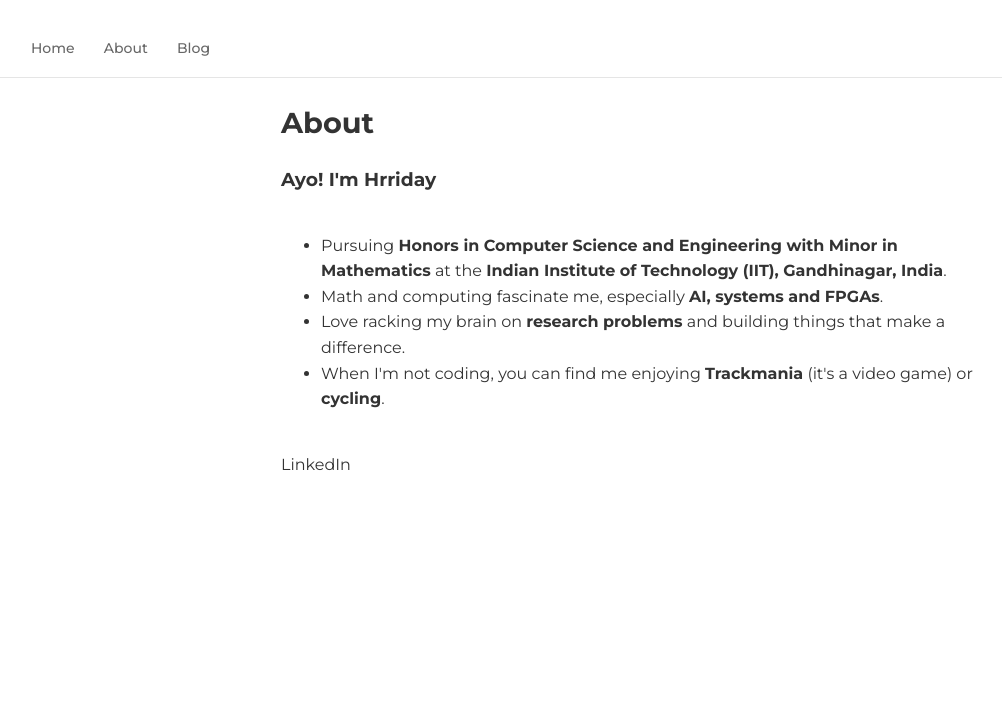
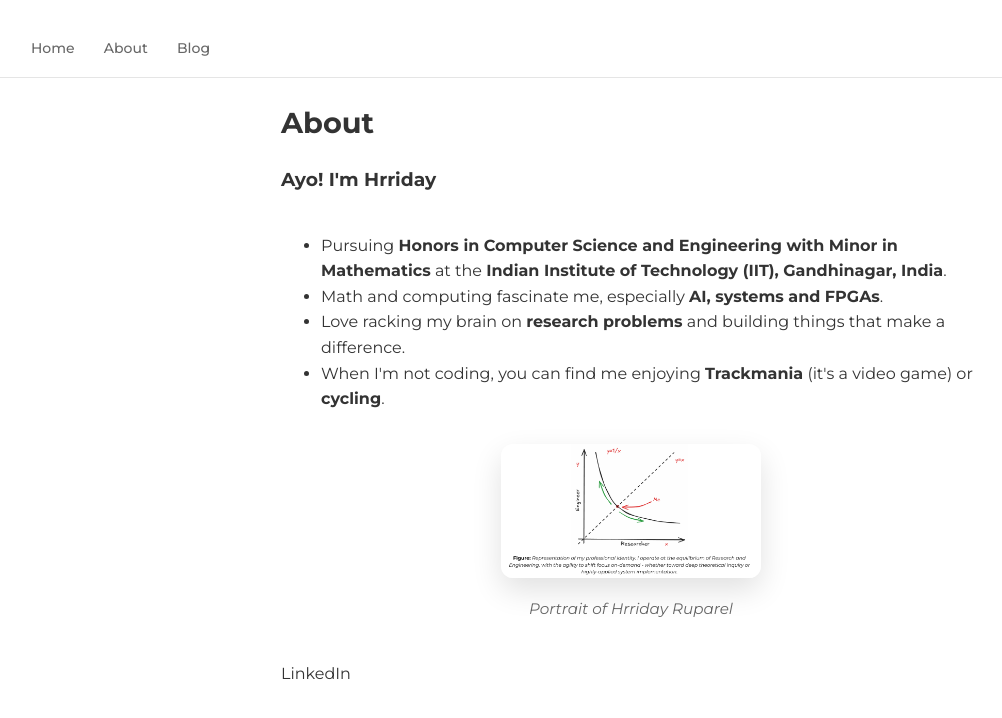
Before and after one commit to Robohrriday/Robohrriday.github.io, a Jekyll site: the page built from about.html, in a window 1280 px wide. Shown: the top 718 px of the page, without its empty margins (9-1011 px from the left). Built offline with Jekyll 4.4.1, drawn with Linux system fonts in a browser that asks for light colours.

Commit message:
updated about

```diff
--- a/about.html
+++ b/about.html
@@ -13,6 +13,11 @@ description: Learn more about me and my work
         <li>Love racking my brain on <b>research problems</b> and building things that make a difference.</li>
         <li>When I'm not coding, you can find me enjoying <b>Trackmania</b> (it's a video game) or <b>cycling</b>.</li>
     </ul>
+
+    <figure class="about-portrait">
+        <img src="/assets/images/me.png" alt="Portrait of Hrriday Ruparel" loading="lazy">
+        <figcaption>Portrait of Hrriday Ruparel</figcaption>
+    </figure>
 </div>
 
 <p>
--- a/css/main.css
+++ b/css/main.css
@@ -241,6 +241,26 @@ h2 {
   font-size: 1.05em;
   line-height: 1.6em;
   margin-bottom: 20px;
+}
+
+.about-portrait {
+  margin: 32px 0 0 0;
+  text-align: center;
+}
+
+.about-portrait img {
+  max-width: 260px;
+  width: 100%;
+  height: auto;
+  border-radius: 12px;
+  box-shadow: 0 12px 30px rgba(0, 0, 0, 0.12);
+}
+
+.about-portrait figcaption {
+  margin-top: 10px;
+  color: rgba(0, 0, 0, 0.6);
+  font-size: 0.95em;
+  font-style: italic;
 }
 
 /* Footer */
```
Also changed, not shown: assets/images/me.png (added).
